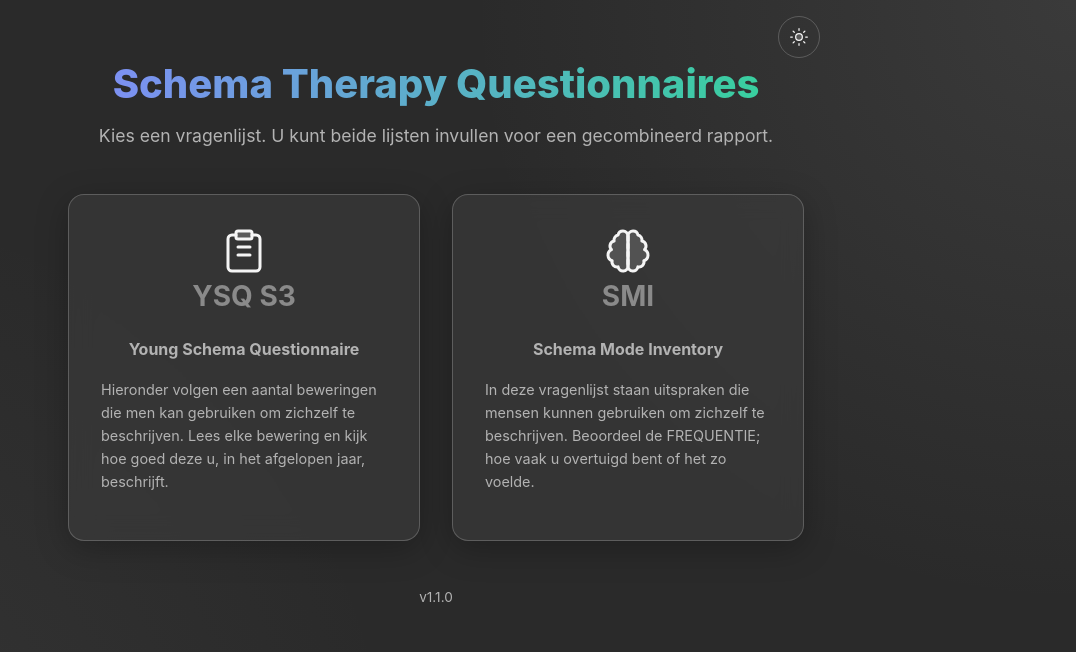
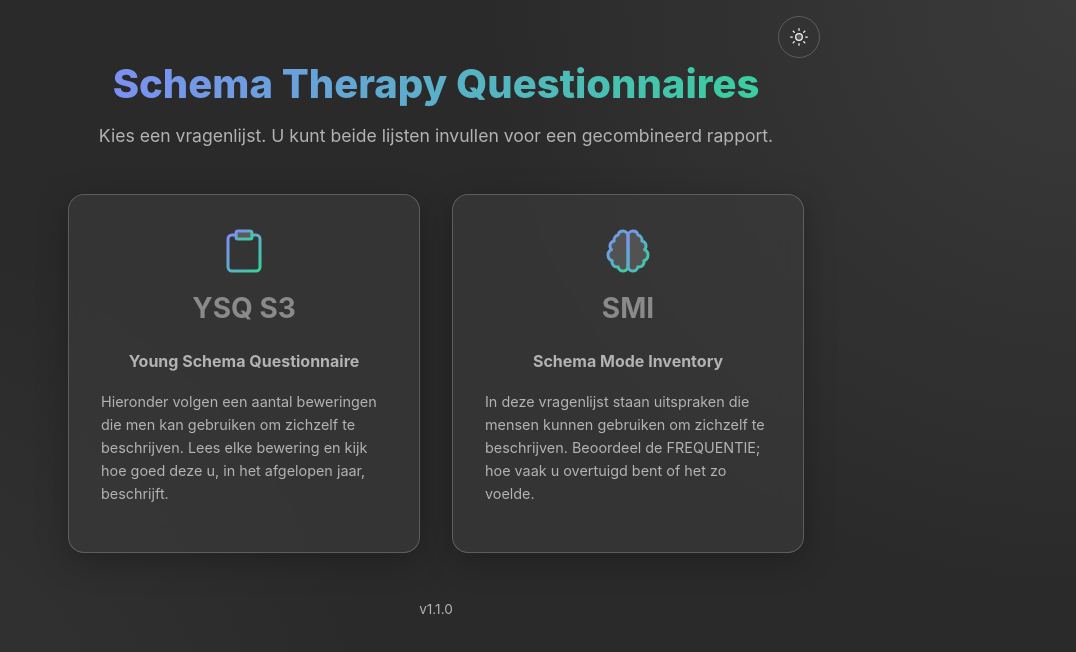
Before and after one commit to radder1972/STA, a React (Vite) app: page / in a window 1280 px wide. Shown: the top 652 px of the page, without its empty margins (204-1280 px from the left). Built offline with nearby package versions, Linux system fonts and the light colour scheme.

Commit message:
Gebruik blauw/groen gradient van titel voor iconen

```diff
--- a/src/components/Home.jsx
+++ b/src/components/Home.jsx
@@ -14,7 +14,7 @@ export default function Home({ onStart, completedTests, onViewResults }) {
 
       <div className="home-cards">
         <div className={`card glass-panel ${isYsqDone ? 'completed-card' : ''}`} onClick={() => onStart('ysq')}>
-          <ClipboardIcon size={48} color={isYsqDone ? 'var(--success, #10b981)' : 'var(--primary)'} style={{ margin: '0 auto 1rem', display: 'block' }} />
+          <ClipboardIcon size={48} useGradient={!isYsqDone} color={isYsqDone ? 'var(--success, #10b981)' : 'currentColor'} style={{ margin: '0 auto 1rem', display: 'block' }} />
           <h2>YSQ S3 {isYsqDone && <CheckIcon size={24} color="var(--success, #10b981)" style={{display: 'inline', verticalAlign: 'middle'}} />}</h2>
           <p style={{ fontWeight: 'bold' }}>Young Schema Questionnaire</p>
           <p style={{ fontSize: '0.9rem', textAlign: 'left', marginTop: '1rem' }}>
@@ -23,7 +23,7 @@ export default function Home({ onStart, completedTests, onViewResults }) {
         </div>
 
         <div className={`card glass-panel ${isSmiDone ? 'completed-card' : ''}`} onClick={() => onStart('smi')}>
-          <BrainIcon size={48} color={isSmiDone ? 'var(--success, #10b981)' : 'var(--accent)'} style={{ margin: '0 auto 1rem', display: 'block' }} />
+          <BrainIcon size={48} useGradient={!isSmiDone} color={isSmiDone ? 'var(--success, #10b981)' : 'currentColor'} style={{ margin: '0 auto 1rem', display: 'block' }} />
           <h2>SMI {isSmiDone && <CheckIcon size={24} color="var(--success, #10b981)" style={{display: 'inline', verticalAlign: 'middle'}} />}</h2>
           <p style={{ fontWeight: 'bold' }}>Schema Mode Inventory</p>
           <p style={{ fontSize: '0.9rem', textAlign: 'left', marginTop: '1rem' }}>
--- a/src/components/Icons.jsx
+++ b/src/components/Icons.jsx
@@ -1,19 +1,26 @@
 import React from 'react';
 
-const IconBase = ({ children, size = 24, className = '', strokeWidth = 1.5 }) => (
+const IconBase = ({ children, size = 24, className = '', strokeWidth = 1.5, color="currentColor", useGradient = false, ...rest }) => (
   <svg
     xmlns="http://www.w3.org/2000/svg"
     viewBox="0 0 24 24"
     width={size}
     height={size}
     fill="none"
-    stroke="currentColor"
+    stroke={useGradient ? "url(#blueGreenGrad)" : color}
     strokeWidth={strokeWidth}
     strokeLinecap="round"
     strokeLinejoin="round"
     className={`custom-icon ${className}`}
-    style={{ transition: 'all 0.3s ease' }}
+    style={{ transition: 'all 0.3s ease', ...rest.style }}
+    {...rest}
   >
+    <defs>
+      <linearGradient id="blueGreenGrad" x1="0%" y1="0%" x2="100%" y2="100%">
+        <stop offset="0%" stopColor="#818cf8" />
+        <stop offset="100%" stopColor="#34d399" />
+      </linearGradient>
+    </defs>
     {children}
   </svg>
 );
--- a/src/components/ScoreChart.jsx
+++ b/src/components/ScoreChart.jsx
@@ -47,7 +47,7 @@ export default function ScoreChart({ scores }) {
   return (
     <div className="glass-panel" style={{ padding: '1.5rem', marginBottom: '2rem', border: '1px solid rgba(255,255,255,0.1)' }}>
       <h3 style={{ display: 'flex', alignItems: 'center', justifyContent: 'center', gap: '8px', marginBottom: '1.5rem', color: 'var(--text-color)', letterSpacing: '1px' }}>
-        <ChartIcon size={24} color="var(--primary)" /> Alle Scores
+        <ChartIcon size={24} useGradient={true} /> Alle Scores
       </h3>
 
       <div className="chart-wrapper" style={{ width: '100%', height: data.length > 10 ? '600px' : '400px' }}>
```
